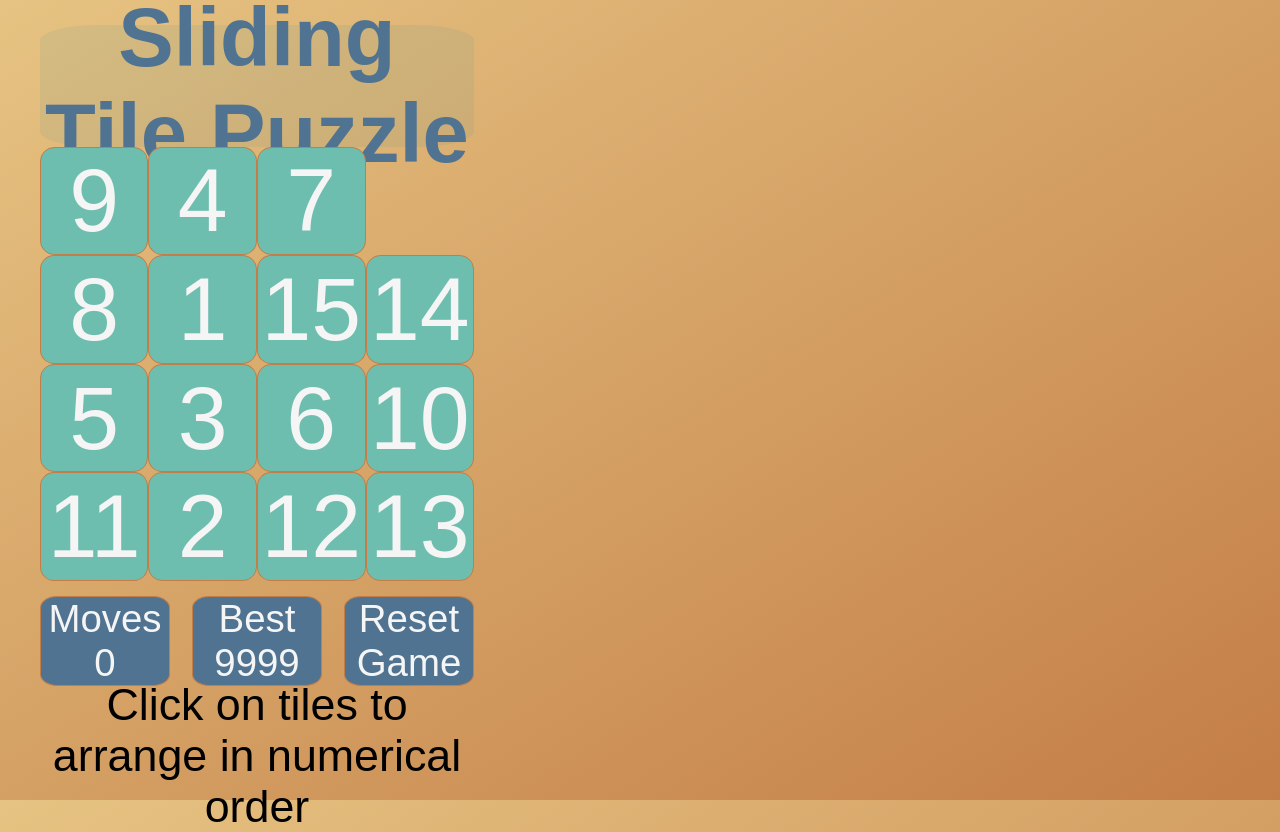
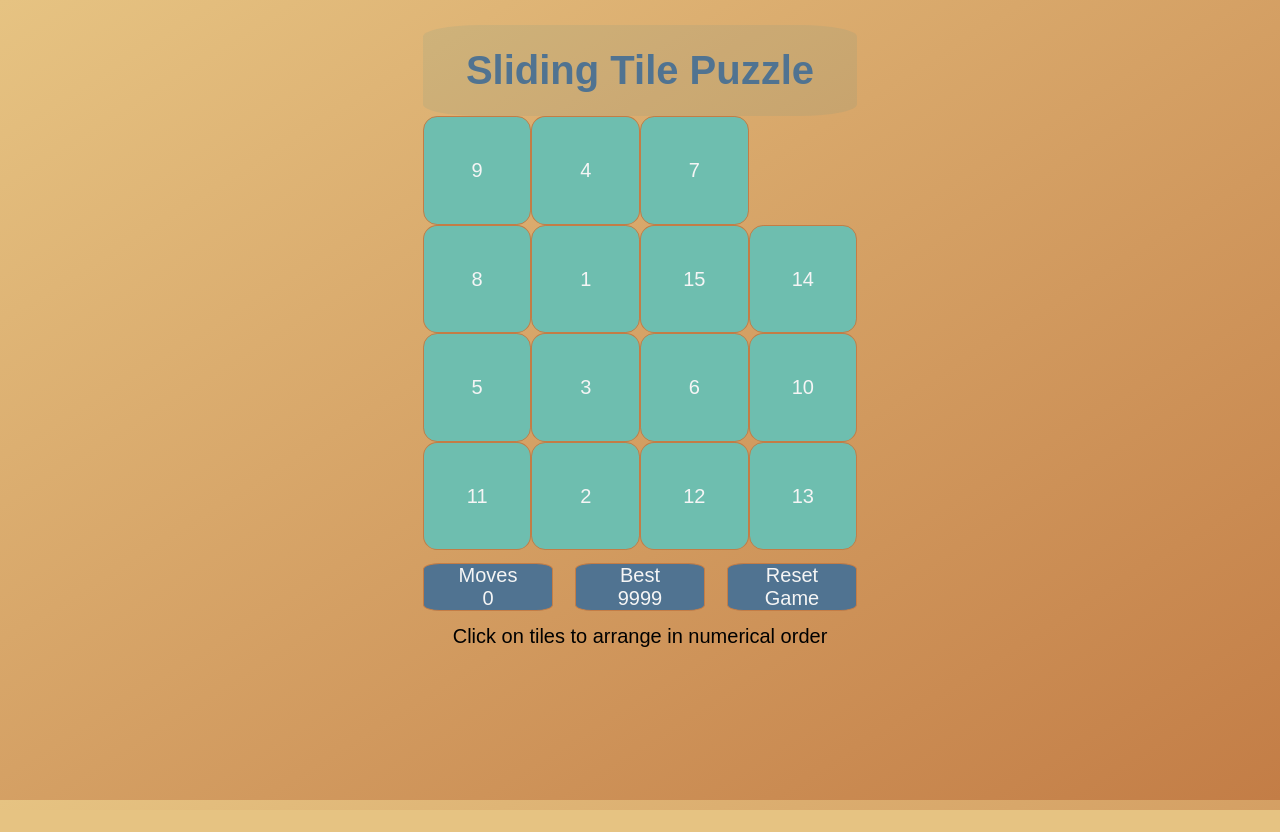
Before and after one commit to dgsmith7/sliding-tile-puzzle, a plain HTML site: page index.html in a window 1280 px wide. After the commit the page ends 810 px from the top, so only its background shows below. Drawn offline with Linux system fonts and the light colour scheme; a web font is replaced by a local one.

Commit message:
Improved CSS grid.  Used some CSS variables.  Adding more meta tags

```diff
--- a/index.css
+++ b/index.css
@@ -2,26 +2,37 @@
     box-sizing: inherit;
 }
 
+:root {
+    --aqua: rgb(110, 190, 175);
+    --blue: rgb(80, 115, 145);
+    --dark-brown: rgb(195, 125, 70);
+}
+
 html {
     box-sizing: border-box;
-    background-color: rgb(230, 195, 130);  /*fallback*/
-    background: linear-gradient(to bottom right, rgb(230, 195, 130), rgb(195, 125, 70)) no-repeat center center fixed;
+    background:
+            rgb(230, 195, 130)
+            linear-gradient(to bottom right, rgb(230, 195, 130), rgb(195, 125, 70))
+            no-repeat
+            fixed
+            center
+            center;
 }
 
 body {
     display: flex;
-    height: 95vh;
-    width: 58vh;
+    width: max(95vw, 576px);
+    height: max(95vh, 600px);
     font-family: 'Original Surfer', sans-serif;
     justify-content: center;
-    margin: 25px;
+    margin: 25px auto;
 }
 
 main {
     aspect-ratio: 4/7;
     display: grid;
     grid-template-columns: repeat(4, 1fr);
-    grid-template-rows: 16% 60% 10% 10%;
+    grid-template-rows: 12% 57% 10% 10%;
     margin: 0;
 }
 
@@ -30,12 +41,12 @@ main {
     grid-column-start: 1;
     grid-column-end: 5;
     grid-row-start: 1;
-    color: rgb(80, 115, 145);
+    color: var(--blue);
     border-radius: 13%;
     background-color: rgb(60, 140, 150, 0.1);
     text-align: center;
     align-content: center;
-    font-size: 3.25vw;
+    font-size: calc(15px + 0.390625vw);
 }
 
 #board {
@@ -53,12 +64,12 @@ main {
 .tile {
     display: grid;
     color: whitesmoke;
-    background-color: rgb(110, 190, 175);
+    background-color: var(--aqua);
     border-radius: 13%;
     text-align: center;
     align-content: center;
-    border: 1px solid rgb(195, 125, 70);
-    font-size: 7vw;
+    border: 1px solid var(--dark-brown);
+    font-size: calc(15px + 0.390625vw);
 }
 
 #infoArea {
@@ -74,12 +85,12 @@ main {
 .button {
     display: grid;
     color: whitesmoke;
-    background-color: rgb(80, 115, 145);
+    background-color: var(--blue);
     border-radius: 13%;
     text-align: center;
     align-content: center;
-    border: 1px solid rgb(195, 125, 70);
-    font-size: 3vw;
+    border: 1px solid var(--dark-brown);
+    font-size: calc(15px + 0.390625vw);
 }
 
 #messageArea {
@@ -88,5 +99,5 @@ main {
     grid-column-end: 5;
     grid-row-start: 4;
     text-align: center;
-    font-size: 3.5vw;
+    font-size: calc(15px + 0.390625vw);
 }
--- a/index.html
+++ b/index.html
@@ -1,8 +1,11 @@
 <!DOCTYPE html>
 <html lang="en">
 <head>
-    <meta charset="UTF-8">
+    <meta content="text/html" charset="UTF-8">
+    <meta default-style="index.css">
     <title>Sliding Tile Puzzle</title>
+    <meta name="description" content="A small addictive puzzle game where you arrange sliding tiles into their proper order">
+    <meta name="viewport" content="width=device-width, initial-scale=1, shrink-to-fit=no">
     <link rel="preconnect" href="https://fonts.googleapis.com">
     <link rel="preconnect" href="https://fonts.gstatic.com" crossorigin>
     <link href="https://fonts.googleapis.com/css2?family=Original+Surfer&display=swap" rel="stylesheet">
```
